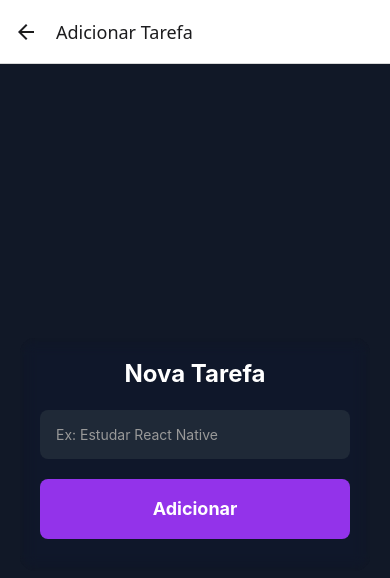
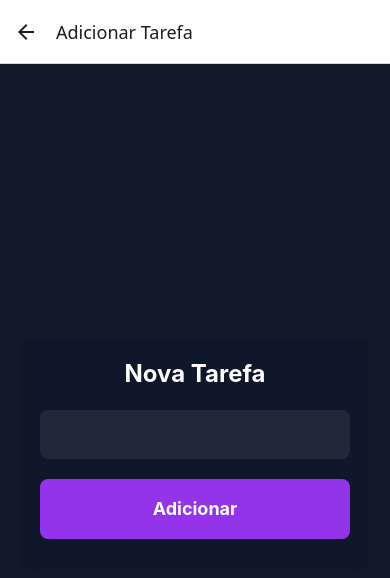
Before and after one commit to guibais/todolist, a React Native app: screen /Modal in a window 390 px wide. Shown: the top 578 px of the page. Built offline with nearby package versions, Linux system fonts and the light colour scheme.

Commit message:
chore: code organization

```diff
--- a/App.tsx
+++ b/App.tsx
@@ -1,6 +1,7 @@
 import './global.css';
 
 import 'react-native-gesture-handler';
+import 'react-native-reanimated';
 
 import { TodoProvider } from './store/TodoContext';
 import Navigation from './navigation';
--- a/components/Input.tsx
+++ b/components/Input.tsx
@@ -1,15 +1,18 @@
-
 import React from 'react';
 import { TextInput, TextInputProps } from 'react-native';
+import { cn } from '../utils/utilities';
 
 interface InputProps extends TextInputProps {
-  // Adicione quaisquer props personalizadas se necessário
+  placeholder: string;
+  value: string;
+  onChangeText: (text: string) => void;
+  className?: string;
 }
 
-export function Input({ ...props }: InputProps) {
+export function Input({ placeholder, value, onChangeText, className, ...props }: InputProps) {
   return (
     <TextInput
-      className="bg-gray-800 text-white rounded-lg p-4 mb-5"
+      className={cn('mb-5 rounded-lg bg-gray-800 p-4 text-white', className)}
       placeholderTextColor="#999"
       {...props}
     />
--- a/navigation/index.tsx
+++ b/navigation/index.tsx
@@ -9,7 +9,7 @@
   return (
     <Stack.Navigator>
       <Stack.Screen
-        name="Home"
+        name="Início"
         component={Home}
         options={{
           headerShown: false,
--- a/package.json
+++ b/package.json
@@ -17,9 +17,11 @@
     "@react-navigation/drawer": "^7.0.0",
     "@react-navigation/native": "^7.1.14",
     "@react-navigation/stack": "^7.4.2",
+    "clsx": "^2.1.1",
     "expo": "^53.0.19",
     "expo-blur": "~14.1.5",
     "expo-status-bar": "~2.2.3",
+    "moti": "^0.30.0",
     "nativewind": "latest",
     "react": "19.0.0",
     "react-native": "0.79.5",
@@ -27,6 +29,7 @@
     "react-native-reanimated": "~3.17.4",
     "react-native-safe-area-context": "5.4.0",
     "react-native-screens": "~4.11.1",
+    "tailwind-merge": "^3.3.1",
     "zustand": "^4.5.1"
   },
   "devDependencies": {
--- /dev/null
+++ b/utils/utilities.ts
@@ -0,0 +1,6 @@
+import { type ClassValue, clsx } from "clsx"
+import { twMerge } from "tailwind-merge"
+
+export function cn(...inputs: ClassValue[]) {
+  return twMerge(clsx(inputs))
+}
```
Also changed, not shown: hooks/useTodo.ts (+7 -8 lines), store/store.ts (+2 -5 lines), nativewind-env.d.ts (line endings or trailing spaces), 2 other files (tests, documents, lock files or other folders).
